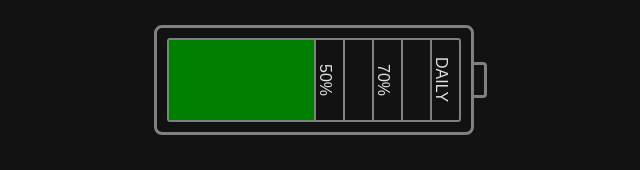
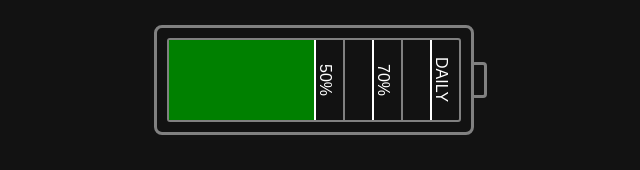
Before and after one commit to haxius/range, a React (Create React App) app: page / in a window 1280 px wide. Shown: the top 170 px of the page, without its empty margins (326-966 px from the left). Built offline with nearby package versions, Linux system fonts and the light colour scheme.

Commit message:
UPDATE Battery, various styling changes

```diff
--- a/src/components/Battery/index.tsx
+++ b/src/components/Battery/index.tsx
@@ -27,21 +27,21 @@ const Battery: FC<IBatteryProps> = () => {
             {children}
             <div className={styles.completion} style={{ width: `${value}%` }} />
             <div
-              className={cc([styles.guide, styles.guideGreen])}
+              className={cc([styles.guide, styles.guideImportant])}
               style={{ left: "50%" }}
             >
               <span>50%</span>
             </div>
             <div className={styles.guide} style={{ left: "60%" }} />
             <div
-              className={cc([styles.guide, styles.guideGreen])}
+              className={cc([styles.guide, styles.guideImportant])}
               style={{ left: "70%" }}
             >
               <span>70%</span>
             </div>
             <div className={styles.guide} style={{ left: "80%" }} />
             <div
-              className={cc([styles.guide, styles.guideGreen])}
+              className={cc([styles.guide, styles.guideImportant])}
               style={{ left: "90%" }}
             >
               <span>DAILY</span>
```
